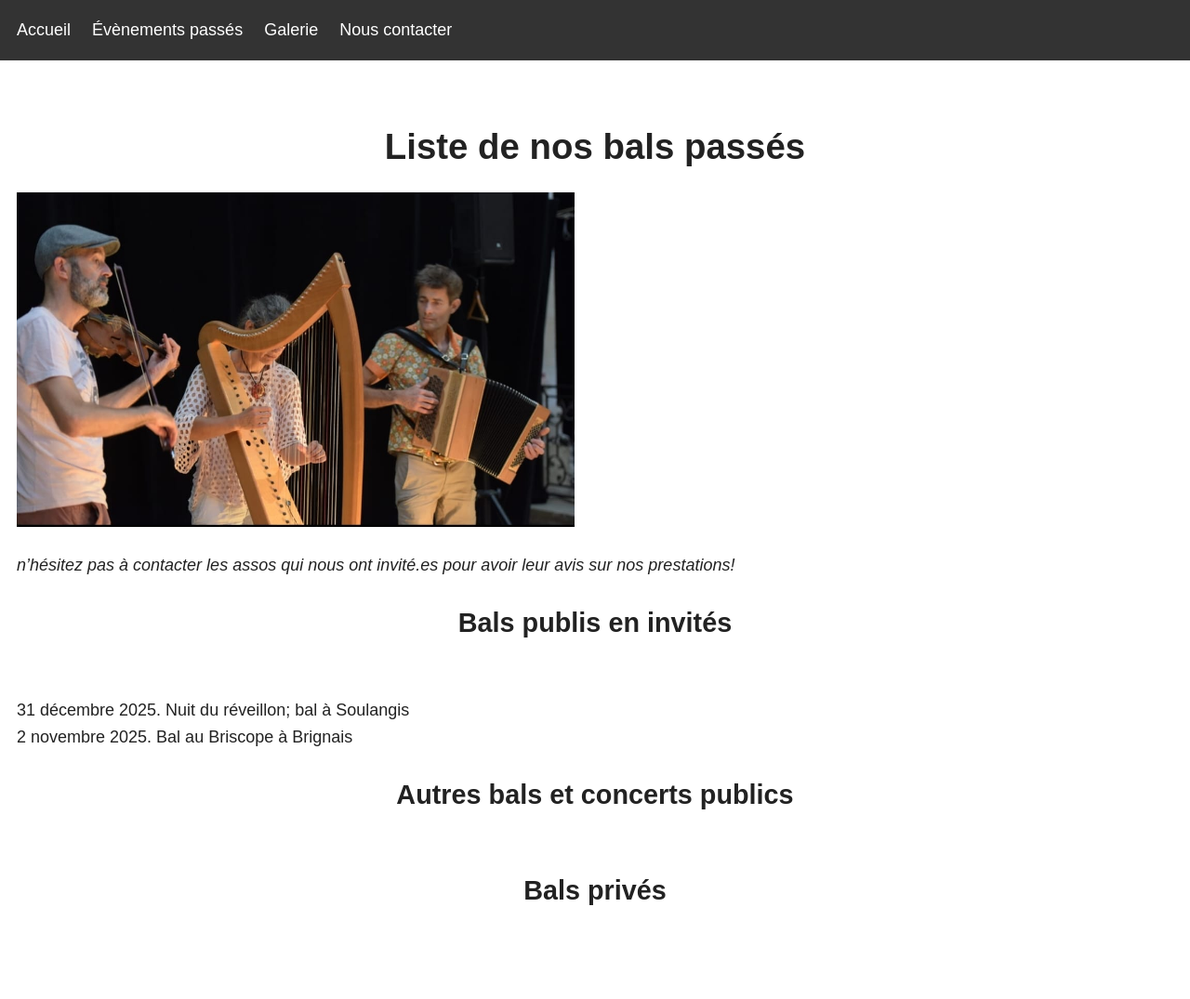
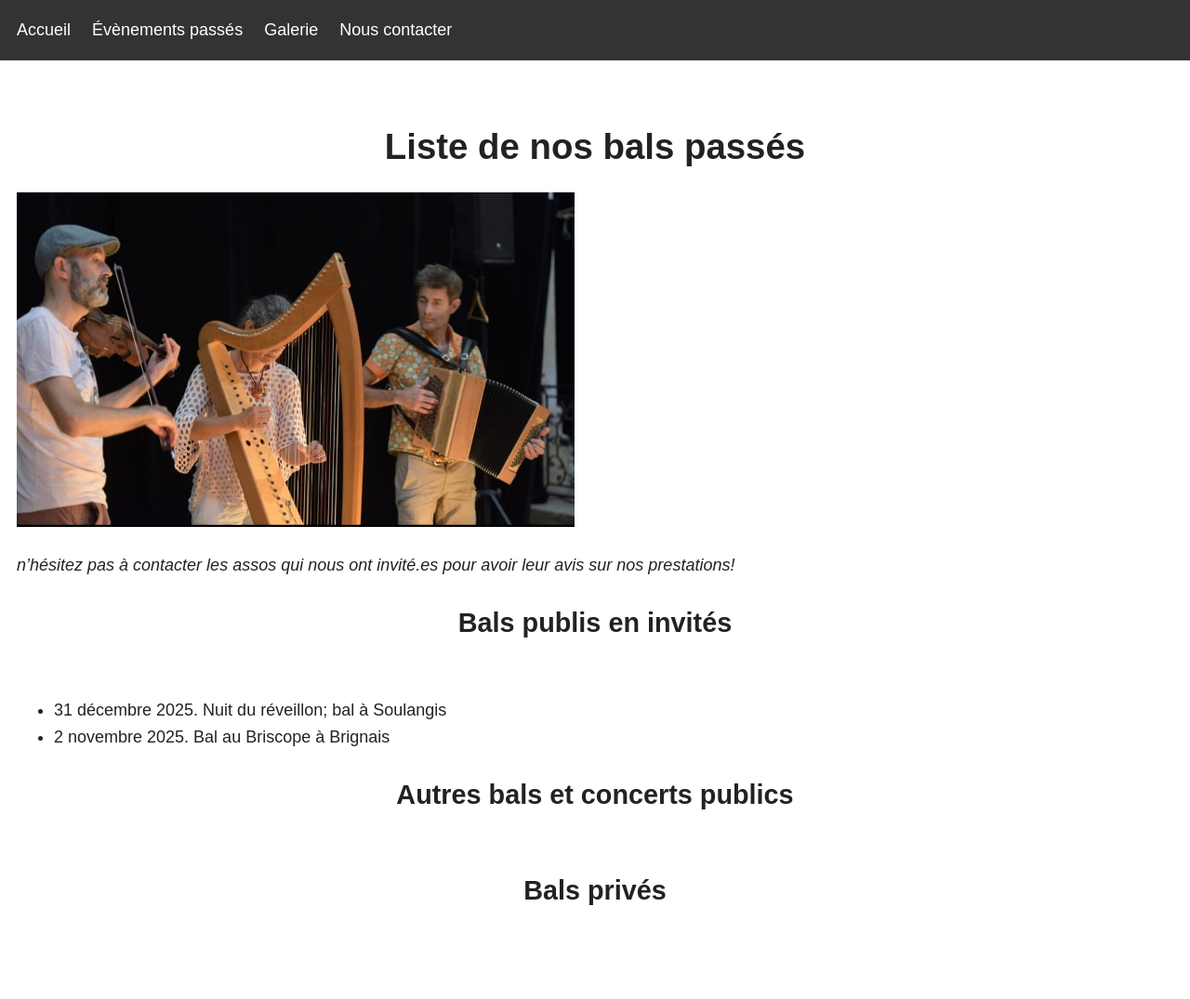
Before and after one commit to bayesiancook/les-doigts-qui-dansent-bal-folk, a Jekyll site: the page built from evenements.md, in a window 1280 px wide. Shown: the whole page at 93% size. Built offline with Jekyll 4.4.1, drawn with Linux system fonts in a browser that asks for light colours.

Commit message:
list of events as items

```diff
--- a/evenements.md
+++ b/evenements.md
@@ -15,8 +15,8 @@ _n'hésitez pas à contacter les assos qui nous ont invité.es pour avoir leur a
 
 ## Bals publis en invités
 
-31 décembre 2025. Nuit du réveillon; bal à Soulangis\
-2 novembre 2025. Bal au Briscope à Brignais
+- 31 décembre 2025. Nuit du réveillon; bal à Soulangis
+- 2 novembre 2025. Bal au Briscope à Brignais
 
 ## Autres bals et concerts publics
 
```
